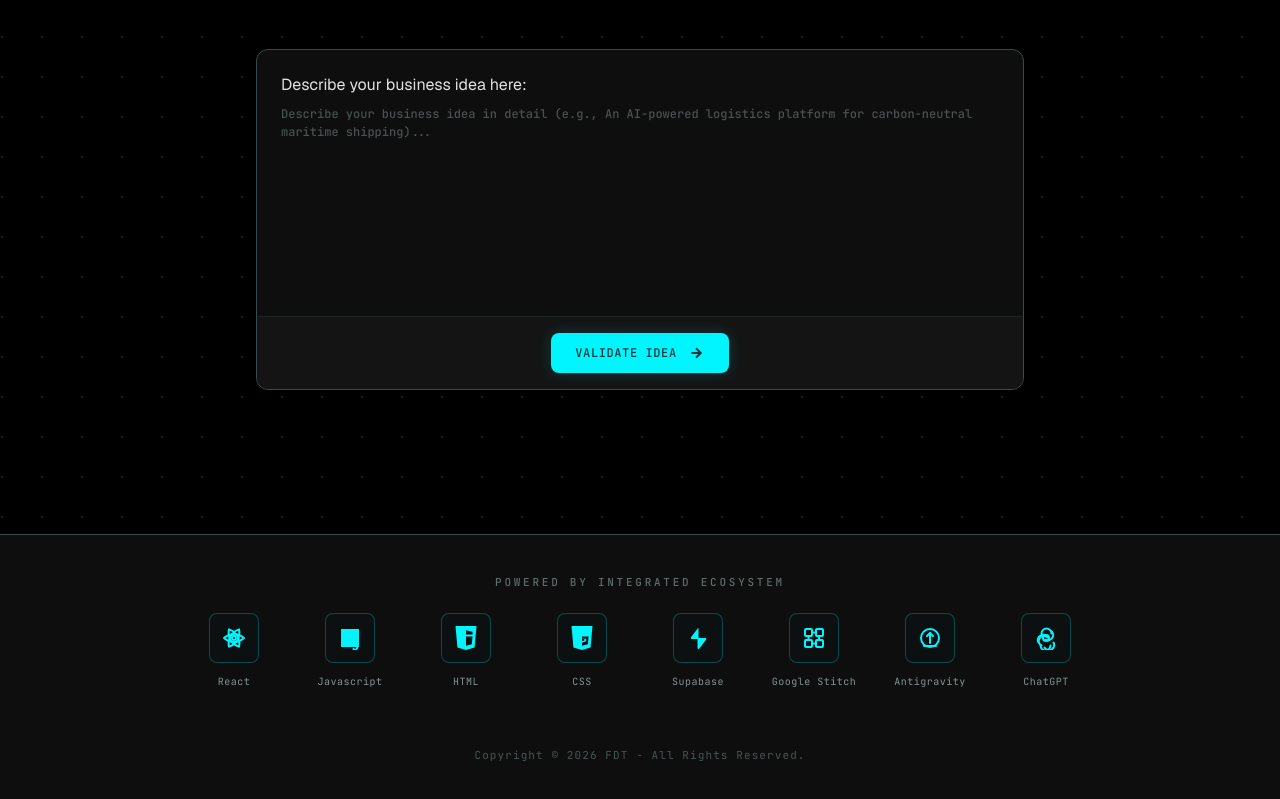
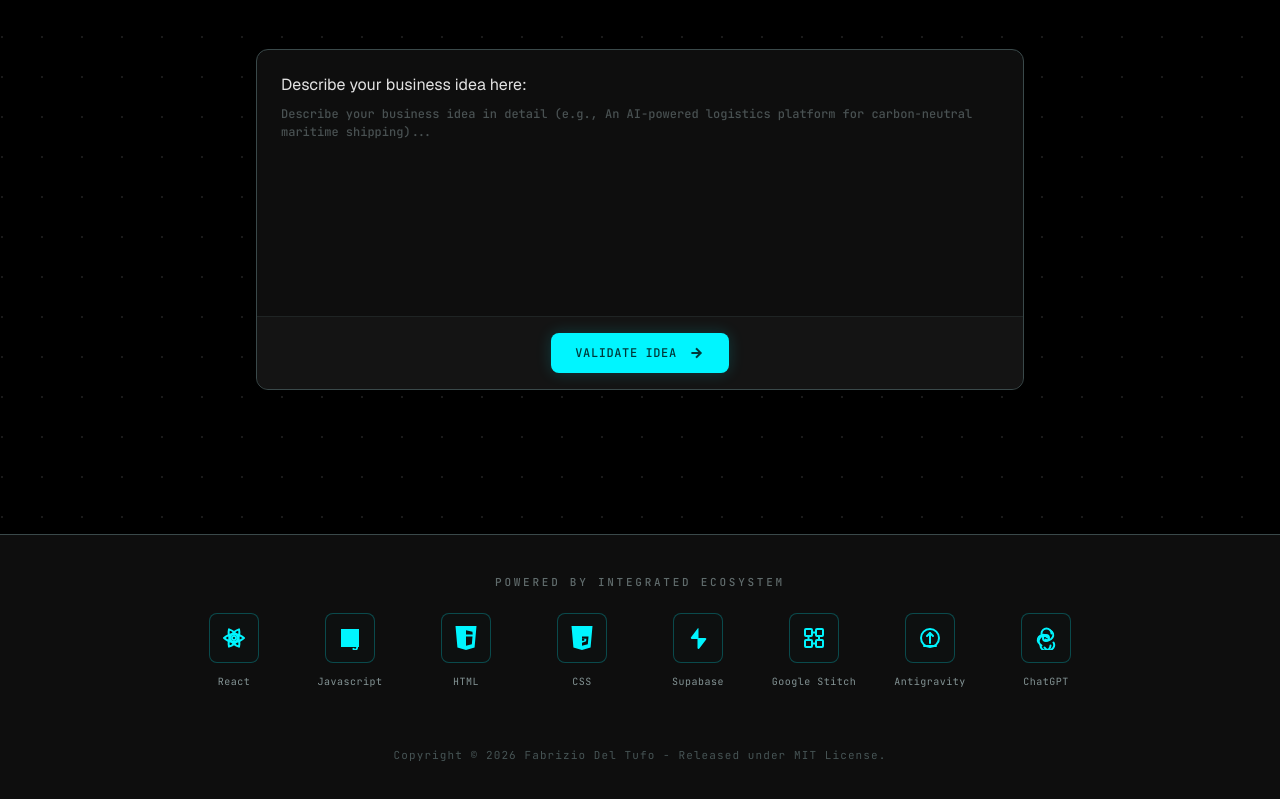
Before and after one commit to fabriziodeltufo/react-startup-val, a React (Vite) app: page / in a window 1280 px wide. Shown: the part 313-1112 px from the top of the page. Built offline with nearby package versions, Linux system fonts and the light colour scheme.

Commit message:
docs: update copyright notices to include author name and license information

```diff
--- a/src/components/HomePage.jsx
+++ b/src/components/HomePage.jsx
@@ -163,7 +163,7 @@ function HomePage() {
               ))}
             </div>
 
-            <p className="footer-copyright">Copyright &copy; 2026 FDT - All Rights Reserved.</p>
+            <p className="footer-copyright">Copyright &copy; 2026 Fabrizio Del Tufo - Released under MIT License.</p>
           </div>
         </div>
       </footer>
--- a/src/components/dashboard/TechStackFooter.jsx
+++ b/src/components/dashboard/TechStackFooter.jsx
@@ -103,7 +103,8 @@ function TechStackFooter() {
             ))}
           </div>
 
-          <p className="footer-copyright">Copyright &copy; 2026 FDT - All Rights Reserved.</p>
+          <p className="footer-copyright">Copyright &copy; 2026 Fabrizio Del Tufo - Released under MIT License.</p>
+
         </div>
       </div>
     </footer>
```
